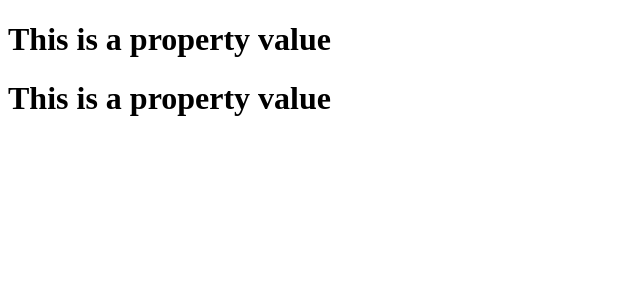
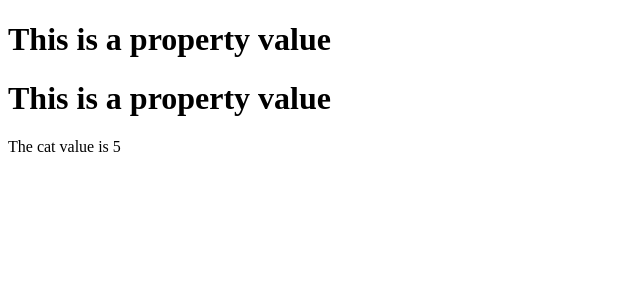
Before and after one commit to diegohdez90/learning-react, a React (Create React App) app: page / in a window 1280 px wide. Shown: the top 300 px of the page, without its empty margins (0-640 px from the left). Built offline with nearby package versions, Linux system fonts and the light colour scheme.

Commit message:
feat(app):
install and import prop-types to add property types for component variables because React.PropTypes is deprecated

```diff
--- a/package.json
+++ b/package.json
@@ -3,6 +3,7 @@
   "version": "0.1.0",
   "private": true,
   "dependencies": {
+    "prop-types": "^15.6.0",
     "react": "^16.2.0",
     "react-dom": "^16.2.0",
     "react-scripts": "1.1.1"
--- a/src/App.js
+++ b/src/App.js
@@ -1,15 +1,22 @@
 import React from 'react';
+import PropTypes from 'prop-types'
 
 class App extends React.Component{
   render() {
-    let {txt} = this.props;
+    let {txt, cat} = this.props;
     return (
       <div>
         <h1>{this.props.txt}</h1>
         <h1>{txt}</h1>
+        <p>The cat value is {cat}</p>
       </div>
     )
   }
 }
 
+App.propTypes = {
+  txt: PropTypes.string,
+  cat: PropTypes.number.isRequired
+}
+
 export default App;
--- a/src/index.js
+++ b/src/index.js
@@ -3,6 +3,6 @@ import ReactDOM from 'react-dom';
 import App from './App';
 
 ReactDOM.render(
-  <App txt="This is a property value" />,
+  <App cat={5} txt="This is a property value" />,
   document.getElementById('root')
 );
```
